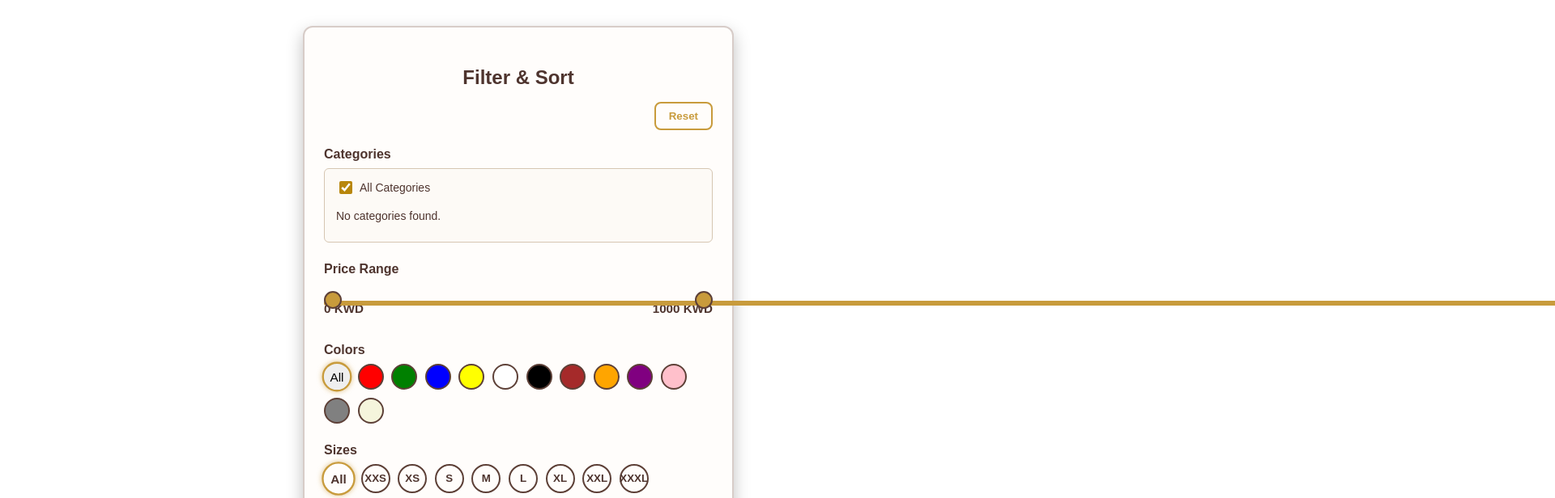
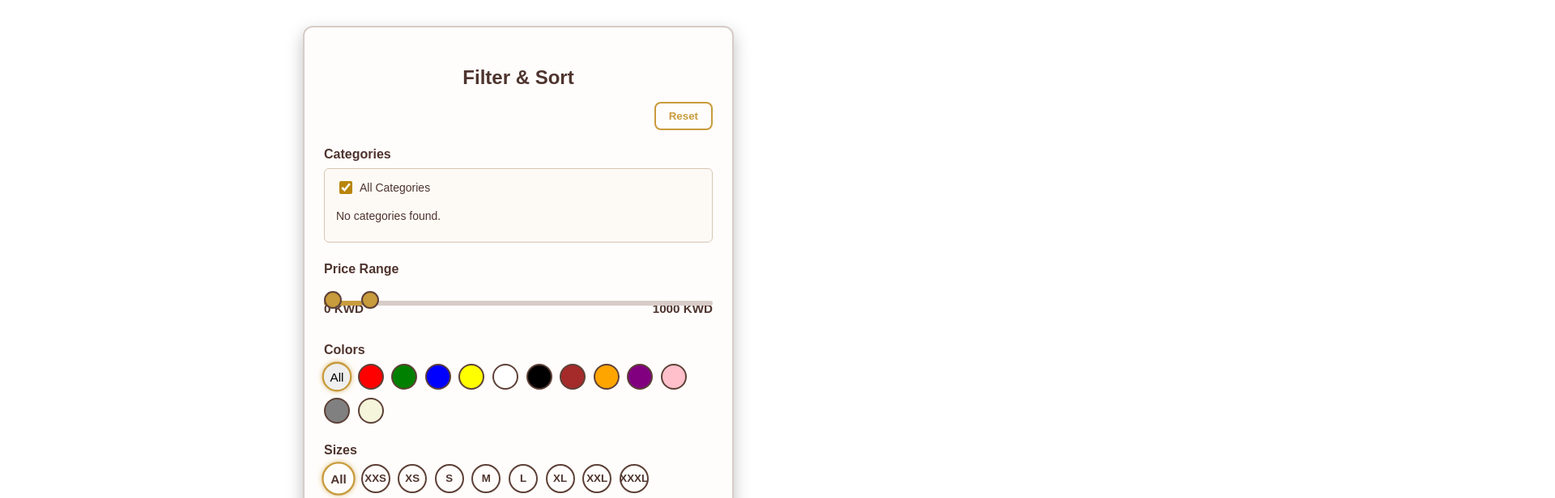
Before and after one commit to BLOUDANJEWELLERY/webns, a Next.js app in the folder nextjs/: page /components/filtersortmodal in a window 1280 px wide. Shown: the top 616 px of the page at 81% size, 1920 px wide, since content can reach past the window. Built offline with nearby package versions, Linux system fonts and the light colour scheme.

Commit message:
Update filtersortmodal.tsx

```diff
--- a/nextjs/src/pages/components/filtersortmodal.tsx
+++ b/nextjs/src/pages/components/filtersortmodal.tsx
@@ -151,8 +151,8 @@ export default function FilterSortModal({
   }
 
   // Slider percentages
-  const minPercent = (minPrice / 100) * 100
-  const maxPercent = (maxPrice / 100) * 100
+  const minPercent = (minPrice / 10000) * 100
+  const maxPercent = (maxPrice / 10000) * 100
 
   return (
     <div className={styles.modal}>
@@ -189,27 +189,27 @@ export default function FilterSortModal({
     {/* Active range track */}
     <div
       className={styles.rangeTrackActive}
-      style={{ left: `${(minPrice / 100) * 100}%`, right: `${100 - (maxPrice / 100) * 100}%` }}
+      style={{ left: `${(minPrice / 10000) * 100}%`, right: `${100 - (maxPrice / 10000) * 100}%` }}
     />
 
  <input
   type="range"
   min={0}
-  max={100}
+  max={10000}
   value={minPrice}
   onChange={e => setMinPrice(Math.min(Number(e.target.value), maxPrice))}
   className={`${styles.rangeSlider} ${styles.minSlider}`}
-  style={{ zIndex: minPrice > 100 - maxPrice ? 5 : 3 }} // dynamic
+  style={{ zIndex: minPrice > 10000 - maxPrice ? 5 : 3 }} // dynamic
 />
 
 <input
   type="range"
   min={0}
-  max={100}
+  max={10000}
   value={maxPrice}
   onChange={e => setMaxPrice(Math.max(Number(e.target.value), minPrice))}
   className={`${styles.rangeSlider} ${styles.maxSlider}`}
-  style={{ zIndex: maxPrice > 100 - minPrice ? 5 : 4 }}
+  style={{ zIndex: maxPrice > 10000 - minPrice ? 5 : 4 }}
 />
 
     <div className={styles.sliderValues}>
```
